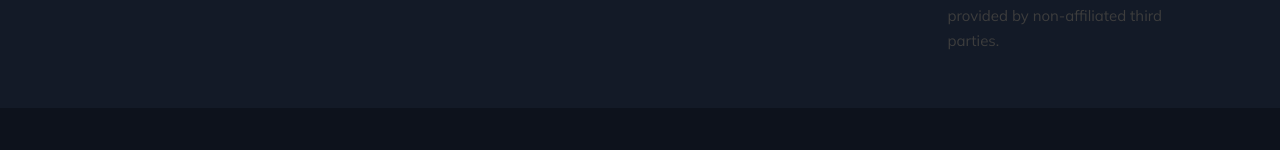
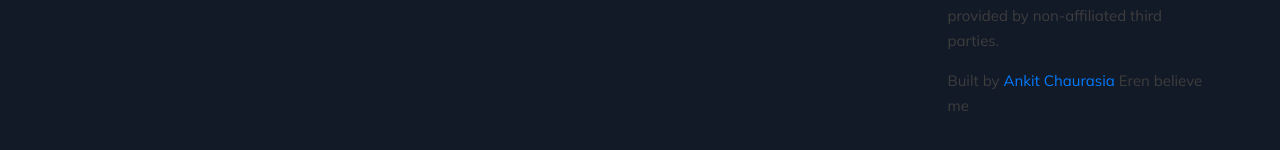
Before and after one commit to ankittchaurasia/animecruzers.me, a Next.js app: page / in a window 1280 px wide. Shown: the part 1010-1160 px from the top of the page. Before the commit the page ends 1118 px from the top, so only its background shows below. Built offline with nearby package versions, Linux system fonts and the light colour scheme; no server answers.

Commit message:
Update Footer.js

```diff
--- a/components/Footer.js
+++ b/components/Footer.js
@@ -20,6 +20,7 @@ export default function Footer() {
 
                     <div className="col-lg-3">
                         <p>Disclaimer: This site does not store any files on its server. All contents are provided by non-affiliated third parties.</p>
+                        <p>Built by <a href="https://instagram.com/ankittchaurasia/">Ankit Chaurasia</a> Eren believe me</p>
                     </div>
                 </div>
             </div>
```
